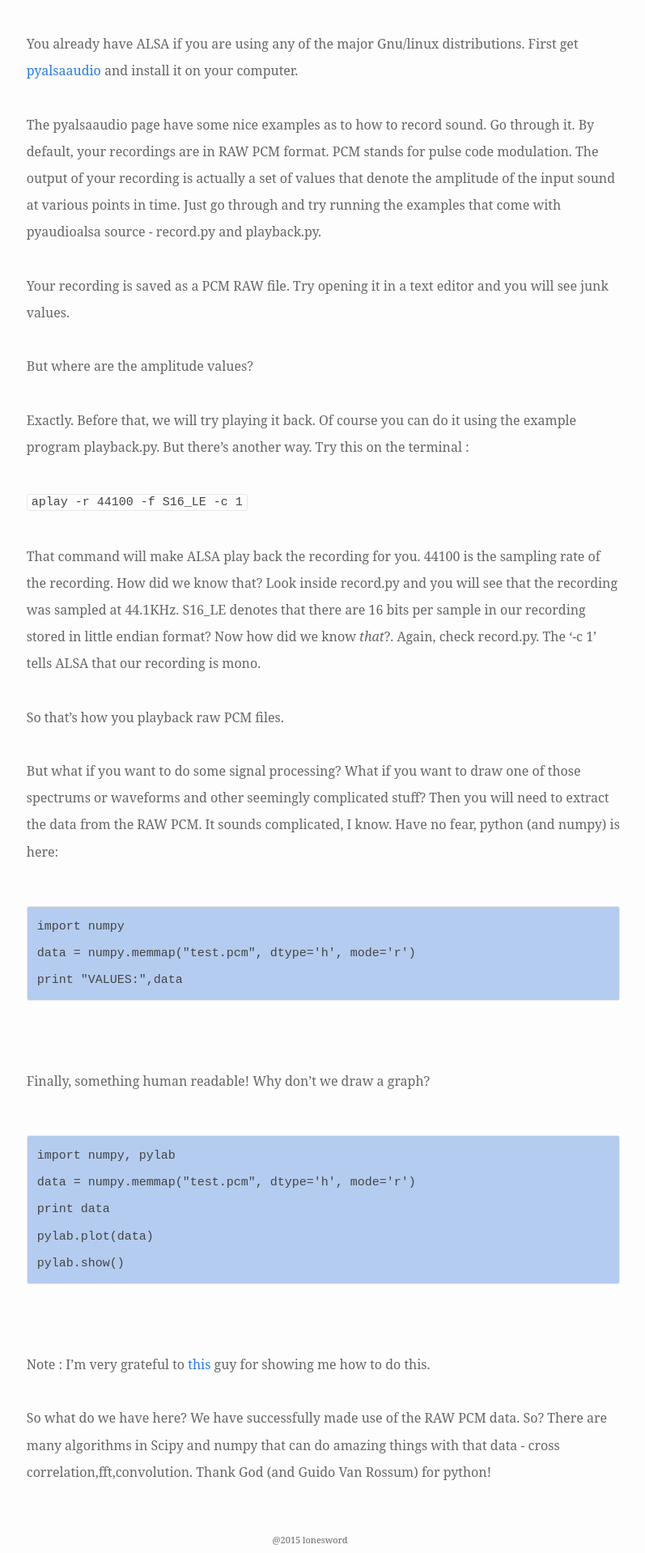
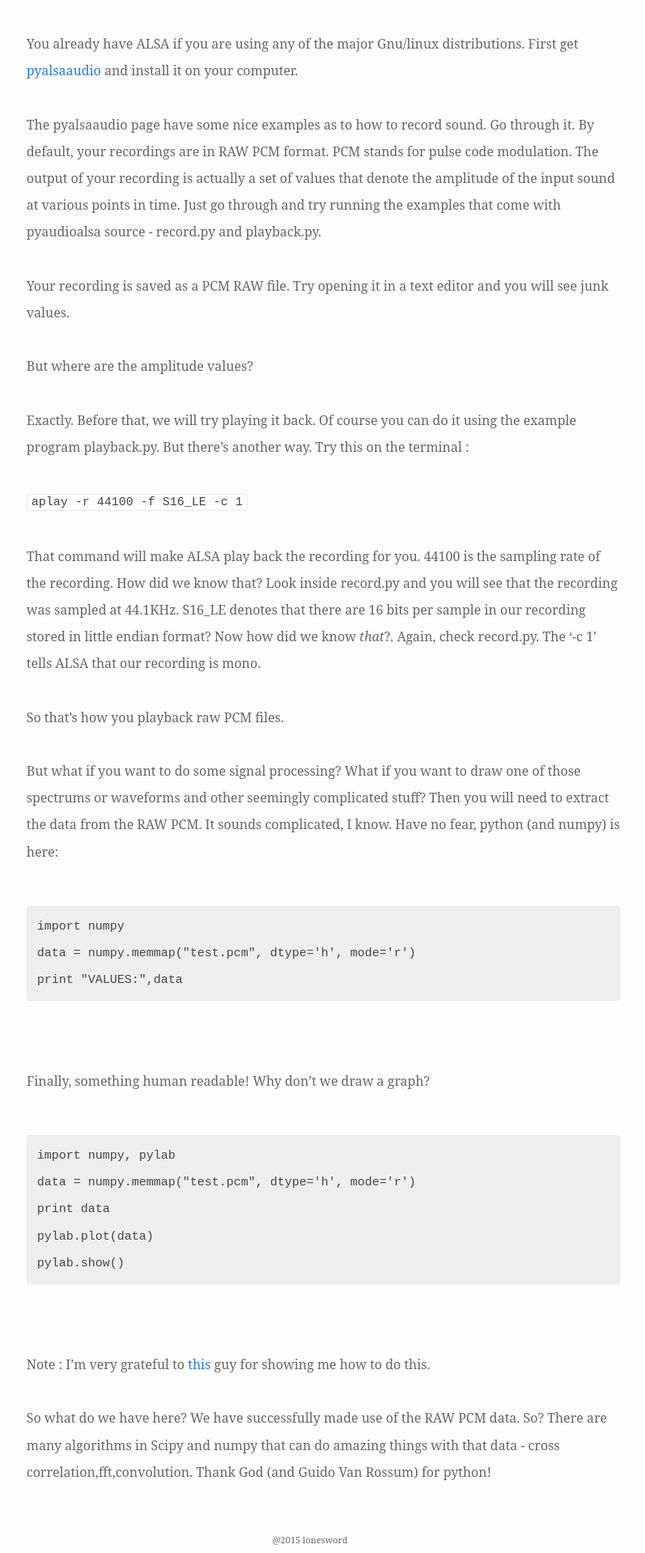
Before and after one commit to kevinmartinjos/lonesword.github.io, a Jekyll site: the page built from _posts/2014-04-11-getting-machines-to-listen.markdown, in a window 1280 px wide. Shown: the part 903-2821 px from the top of the page at 81% size, without its empty margins (257-1054 px from the left). Built offline with Jekyll 4.4.1, drawn with Linux system fonts in a browser that asks for light colours.

Commit message:
css change

```diff
--- a/_sass/_base.scss
+++ b/_sass/_base.scss
@@ -127,7 +127,7 @@ blockquote {
  */
 
 pre.highlight{
-    background-color: #B4CCEF;
+    background-color: #eee;
 }
 
 pre,
```
